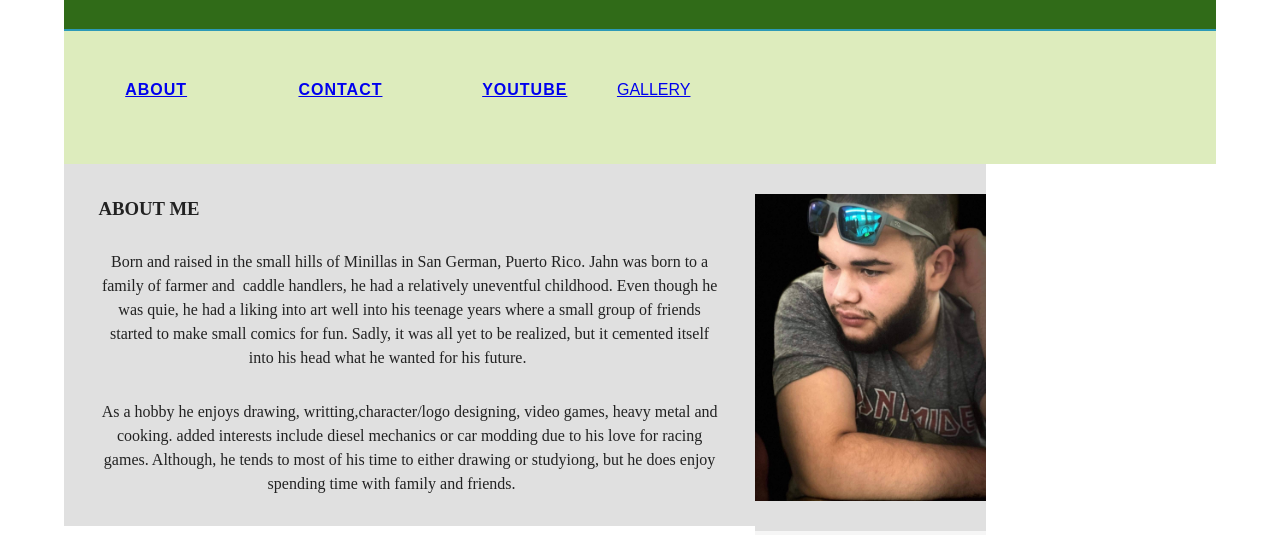
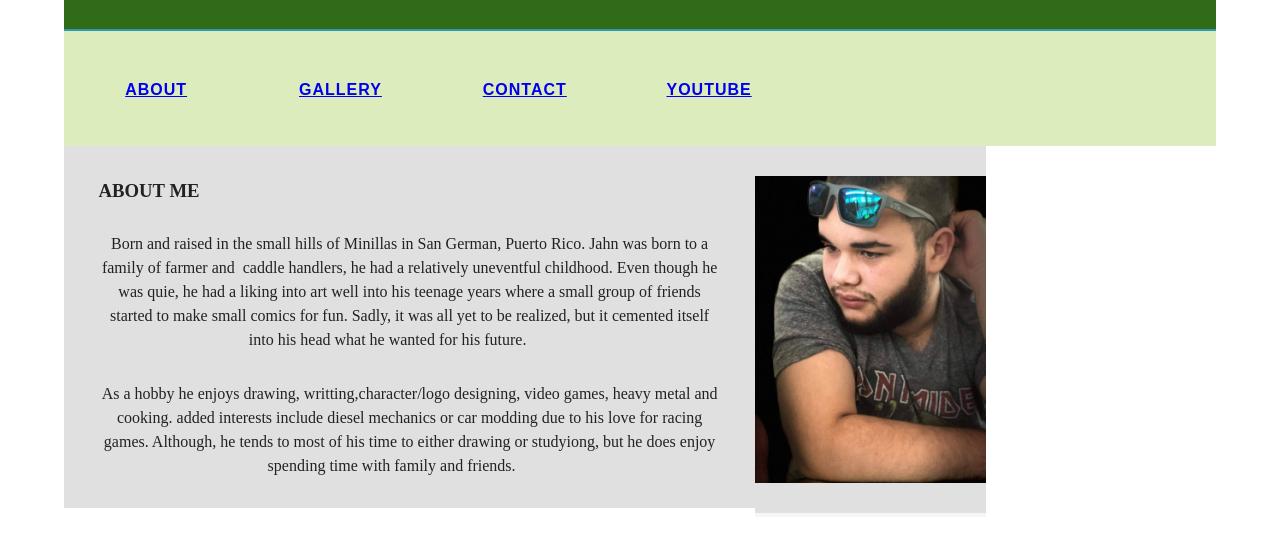
Before and after one commit to BremeMan/portfolio, a plain HTML site: page index.html in a window 1280 px wide. Shown: the part 71-607 px from the top of the page. Drawn offline with Linux system fonts and the light colour scheme; files whose address does not match are found by name.

Commit message:
Update index.html

```diff
--- a/index.html
+++ b/index.html
@@ -23,7 +23,7 @@
     <nav class="secondary_header" id="menu">
       <ul>
 		  <li><a href= "http://127.0.0.1:55001/preview/app/index.html" target="_blanck">ABOUT</a></li>
-		  <a href="/page1.html">GALLERY</a>
+		  <li><a href="/page1.html">GALLERY</a></li>
 		  <li><a href="/page2.html">CONTACT</a></li>
 		  <li><a href="https://www.youtube.com/channel/UC3ys9yxmSRpVQenLHey1r4Q" target= "_blanck"> YOUTUBE</a></li>
       </ul>
```
